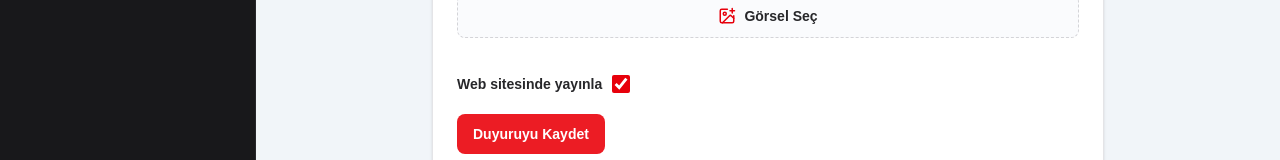
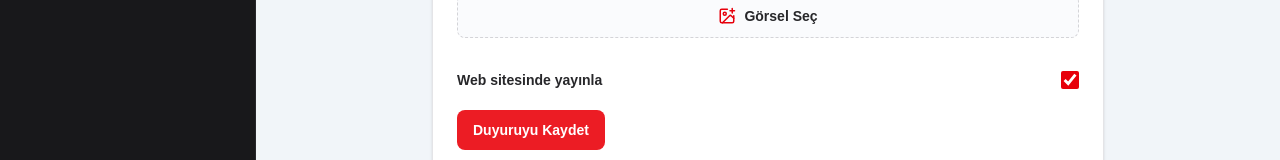
Before and after one commit to pclelif/mezun-dernegi, a Next.js app: page /admin/duyurular/yeni in a window 1280 px wide. Shown: the part 591-751 px from the top of the page. Built offline with nearby package versions, Linux system fonts and the light colour scheme; no server answers; the database is empty.

Commit message:
style: reduce top margin on publish checkbox row and push tick to the far right with justify-between

```diff
--- a/src/components/admin/AnnouncementForm.tsx
+++ b/src/components/admin/AnnouncementForm.tsx
@@ -87,7 +87,7 @@ export function AnnouncementForm({ initial }: AnnouncementFormProps) {
         </label>
 
         <ImageUploader value={images} onChange={setImages} label="Duyuru görseli" />
-        <label className="flex items-center gap-2.5 text-sm font-semibold text-zinc-800">
+        <label className="-mt-1 flex items-center justify-between text-sm font-semibold text-zinc-800">
           <span>Web sitesinde yayınla</span>
           <input name="is_published" type="checkbox" defaultChecked={initial?.is_published ?? true} className="size-4.5 cursor-pointer accent-red-600" />
         </label>
--- a/src/components/admin/EventForm.tsx
+++ b/src/components/admin/EventForm.tsx
@@ -107,7 +107,7 @@ export function EventForm({ initial }: EventFormProps) {
         </label>
 
         <ImageUploader value={images} onChange={setImages} label="Etkinlik görseli" />
-        <label className="flex items-center gap-2.5 text-sm font-semibold text-zinc-800">
+        <label className="-mt-1 flex items-center justify-between text-sm font-semibold text-zinc-800">
           <span>Web sitesinde yayınla</span>
           <input name="is_published" type="checkbox" defaultChecked={initial?.is_published ?? true} className="size-4.5 cursor-pointer accent-red-600" />
         </label>
```
